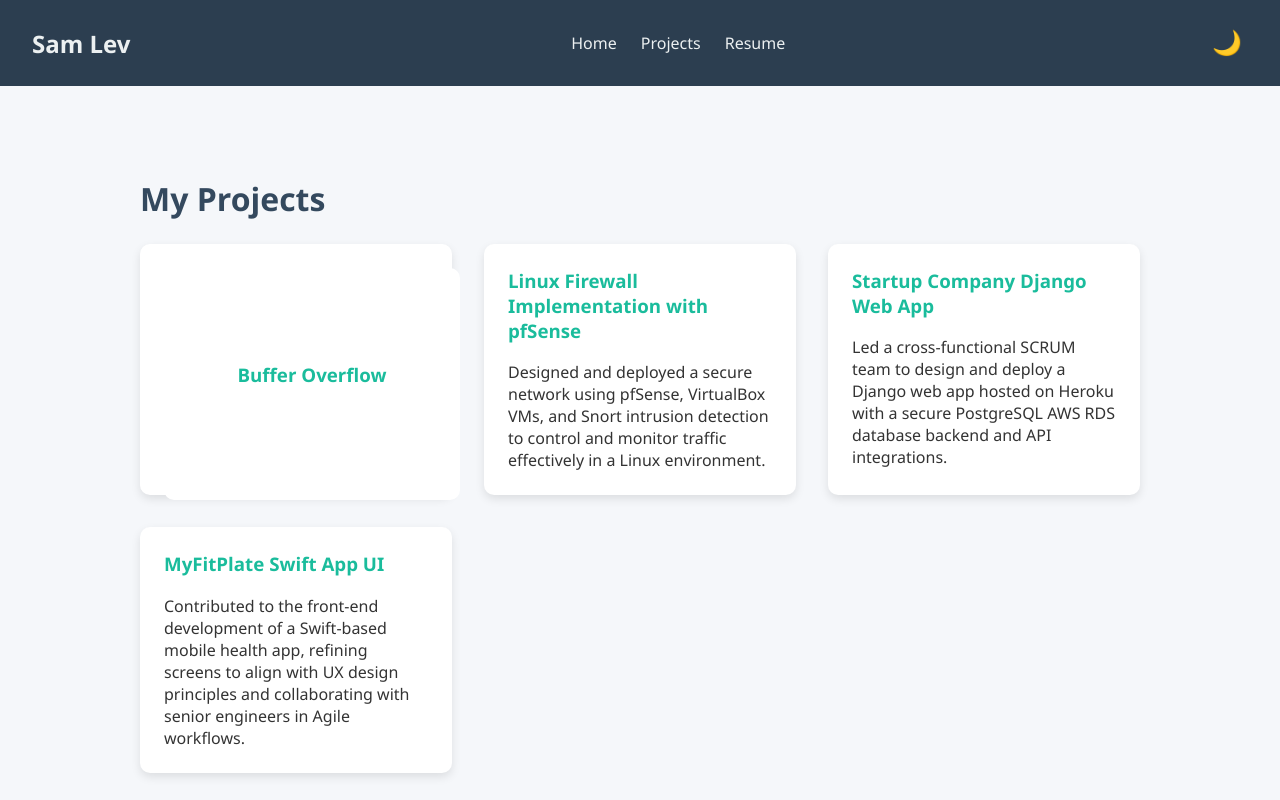
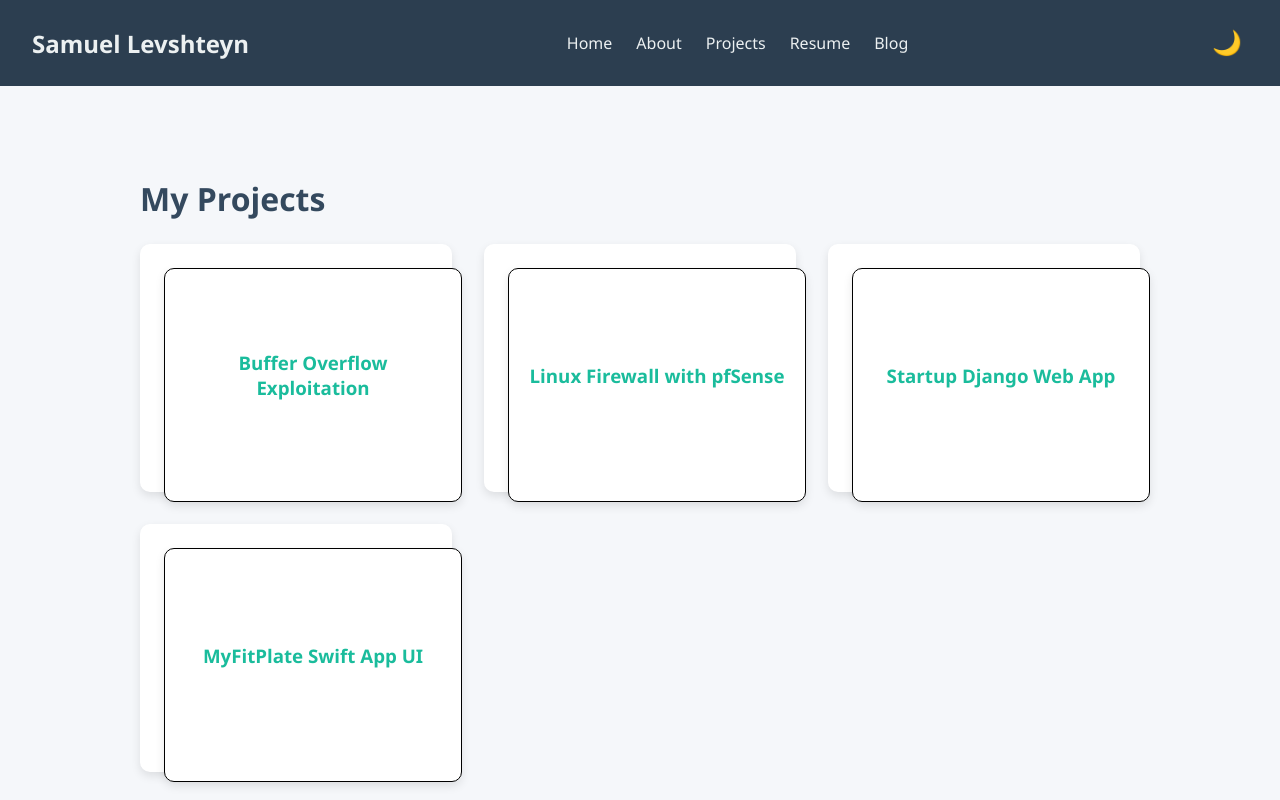
Before and after one commit to samlev24/samlev24.github.io, a plain HTML site: page projects.html in a window 1280 px wide. Shown: the top 800 px of the page. Drawn offline with Linux system fonts and the light colour scheme.

Commit message:
Styling Changes v1.0.3

```diff
--- a/projects.html
+++ b/projects.html
@@ -9,11 +9,13 @@
 <body>
 
 <nav class="navbar">
-    <div class="logo">Sam Lev</div>
+    <div class="logo">Samuel Levshteyn</div>
     <ul class="nav-links">
         <li><a href="index.html">Home</a></li>
+        <li><a href="#about">About</a></li>
         <li><a href="projects.html">Projects</a></li>
         <li><a href="resume.html">Resume</a></li>
+        <li><a href="blog.html">Blog</a></li>
     </ul>
     <button id="toggle-dark-mode">🌙</button>
 </nav>
@@ -22,32 +24,55 @@
     <h2>My Projects</h2>
 
     <div class="project-list">
+
+        <!-- Project 1 -->
         <div class="project-card">
             <div class="card-inner">
                 <div class="card-front">
-                    <h3>Buffer Overflow</h3>
+                    <h3>Buffer Overflow Exploitation</h3>
                 </div>
                 <div class="card-back">
-                    <p>Exploit development: Overwrote EIP to achieve shell access in a vulnerable Linux app.</p>
+                    <p>Developed a custom Linux exploit by overwriting EIP, achieving shell access and bypassing security protections.</p>
                 </div>
             </div>
         </div>
 
-
+        <!-- Project 2 -->
         <div class="project-card">
-            <h3>Linux Firewall Implementation with pfSense</h3>
-            <p>Designed and deployed a secure network using pfSense, VirtualBox VMs, and Snort intrusion detection to control and monitor traffic effectively in a Linux environment.</p>
+            <div class="card-inner">
+                <div class="card-front">
+                    <h3>Linux Firewall with pfSense</h3>
+                </div>
+                <div class="card-back">
+                    <p>Designed and deployed a firewall network with VirtualBox VMs, pfSense, and Snort to protect and monitor traffic.</p>
+                </div>
+            </div>
         </div>
 
+        <!-- Project 3 -->
         <div class="project-card">
-            <h3>Startup Company Django Web App</h3>
-            <p>Led a cross-functional SCRUM team to design and deploy a Django web app hosted on Heroku with a secure PostgreSQL AWS RDS database backend and API integrations.</p>
+            <div class="card-inner">
+                <div class="card-front">
+                    <h3>Startup Django Web App</h3>
+                </div>
+                <div class="card-back">
+                    <p>Led a SCRUM team to deploy a Django web app on Heroku with AWS RDS backend and third-party API integrations.</p>
+                </div>
+            </div>
         </div>
 
+        <!-- Project 4 -->
         <div class="project-card">
-            <h3>MyFitPlate Swift App UI</h3>
-            <p>Contributed to the front-end development of a Swift-based mobile health app, refining screens to align with UX design principles and collaborating with senior engineers in Agile workflows.</p>
+            <div class="card-inner">
+                <div class="card-front">
+                    <h3>MyFitPlate Swift App UI</h3>
+                </div>
+                <div class="card-back">
+                    <p>Contributed to building Swift app screens based on UI/UX requirements, collaborating in Agile sprints with developers.</p>
+                </div>
+            </div>
         </div>
+
     </div>
 </section>
 
--- a/style.css
+++ b/style.css
@@ -209,6 +209,8 @@ html {
     justify-content: center;
     align-items: center;
     padding: 1rem;
+    border: black solid 1px;
+    box-shadow: 0 4px 10px rgba(0, 0, 0, 0.1);
 }
 
 .card-front {
```
Also changed, not shown: blog.html (+4 -3 lines), index.html (+1 -1 lines), resume.html (+3 -1 lines).
